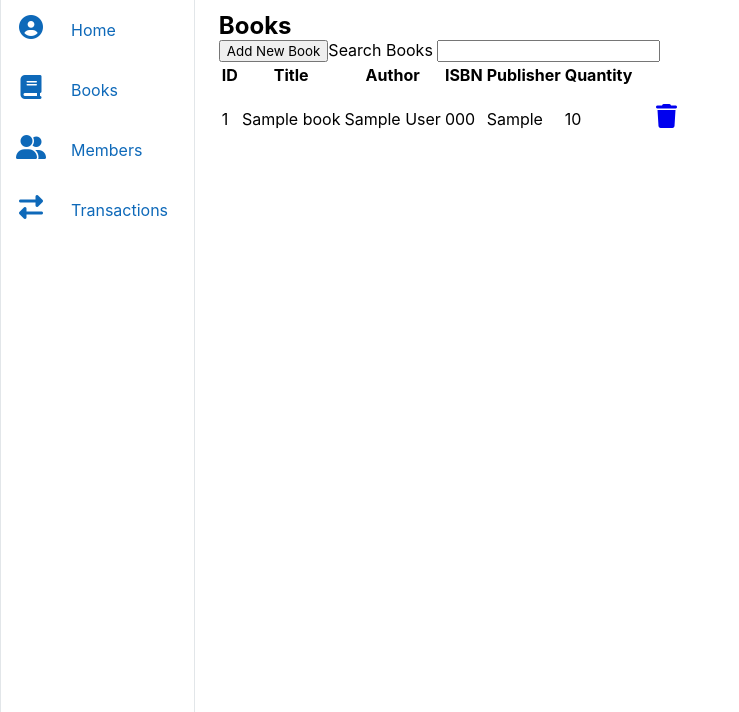
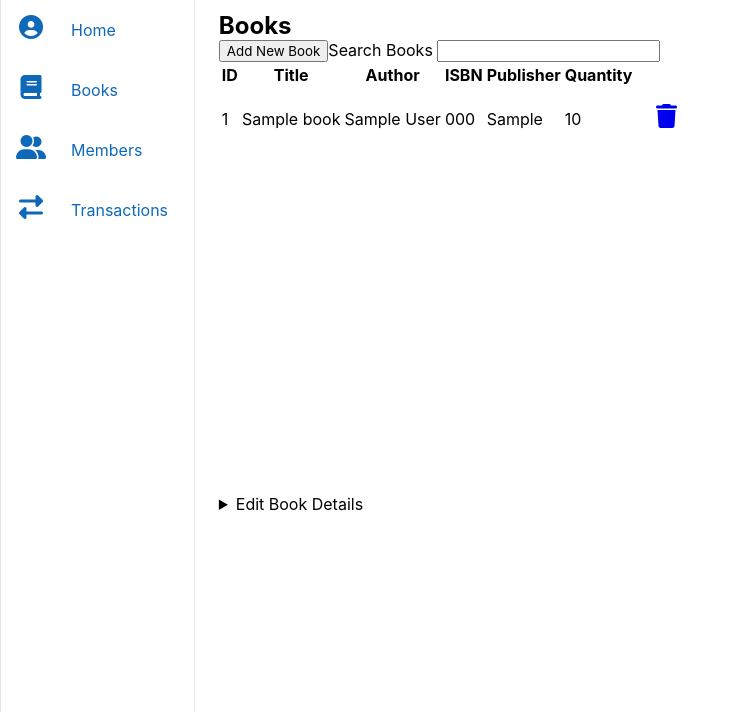
Before and after one commit to girlwhodrawsandstuff/library-management-system, a Flask app: page /books in a window 1280 px wide. Shown: the part 88-800 px from the top of the page, without its empty margins (0-739 px from the left). Run offline with Flask 2, Linux system fonts and the light colour scheme; tables that the repository leaves empty hold one stand-in row (values such as "Sample post"); some libraries are stand-ins or nearby versions.

Commit message:
feat: allow users to change book details in table

```diff
--- a/app.py
+++ b/app.py
@@ -112,6 +112,51 @@ def add_to_books():
                      no_of_copies_total=quantity, no_of_copies_current=quantity)
     db.session.add(new_book)
     db.session.commit()
+    return redirect(url_for("books"))
+
+
+@app.route('/edit-book', methods=["POST"])
+def edit_book():
+    book_id = request.form.get("book-id").strip()
+    new_title = request.form.get("title").strip()
+    new_authors = request.form.get("authors").strip()
+    new_isbn = request.form.get("isbn").strip()
+    new_publisher = request.form.get("publisher").strip()
+    updated_quantity = int(request.form.get("quantity"))
+
+    book_rows = Books.query.filter_by(bookID=book_id).count()
+    book = Books.query.filter_by(bookID=book_id).first()
+
+    current_isbn = Books.query.filter_by(isbn=new_isbn).count()
+
+    if book_rows == 0:
+        return "This book doesn't exist in the table"
+
+    elif updated_quantity < 0:
+        return "The quantity cannot be a negative number"
+
+    elif current_isbn != 0:
+        return "There is already a book with this ISBN present"
+
+    if new_title != '':
+        book.title = new_title
+
+    if new_authors != '':
+        book.authors = new_authors
+
+    if new_isbn != '':
+        book.isbn = new_isbn
+
+    if new_publisher != '':
+        book.publisher = new_publisher
+
+    current_copies = book.no_of_copies_current
+    current_total_copies = book.no_of_copies_total
+    book.no_of_copies_total = current_total_copies + updated_quantity
+    book.no_of_copies_current = current_copies + updated_quantity
+
+    db.session.commit()
+
     return redirect(url_for("books"))
 
 
--- a/templates/books.html
+++ b/templates/books.html
@@ -97,6 +97,38 @@
               </tbody>
             </table>
           </div>
+
+          <details>
+            <summary>Edit Book Details</summary>
+            <p>Enter only the fields which you want to change.</p>
+            <form action="/edit-book" method="post">
+              <div>
+                <label for="book-id">Book ID</label>
+                <input type="text" name="book-id" placeholder="Book ID" required />
+              </div>
+              <div>
+                <label for="title">Title</label>
+                <input type="text" name="title" placeholder="New Book Title" />
+              </div>
+              <div>
+                <label for="authors">Authors</label>
+                <input type="text" name="authors" placeholder="New Authors" />
+              </div>
+              <div>
+                <label for="isbn">ISBN</label>
+                <input type="text" name="isbn" placeholder="New ISBN" />
+              </div>
+              <div>
+                <label for="publisher">Publisher</label>
+                <input type="text" name="publisher" placeholder="New Publisher" />
+              </div>
+              <div>
+                <label for="quantity">Quantity</label>
+                <input type="number" name="quantity" placeholder="Add Additional Stock" required />
+              </div>
+              <button type="submit">Update</button>
+            </form>
+          </details>
         </div>
       </div>
     </div>
```
